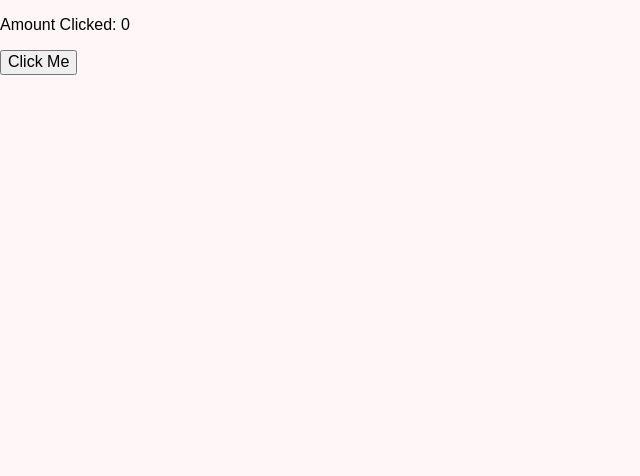
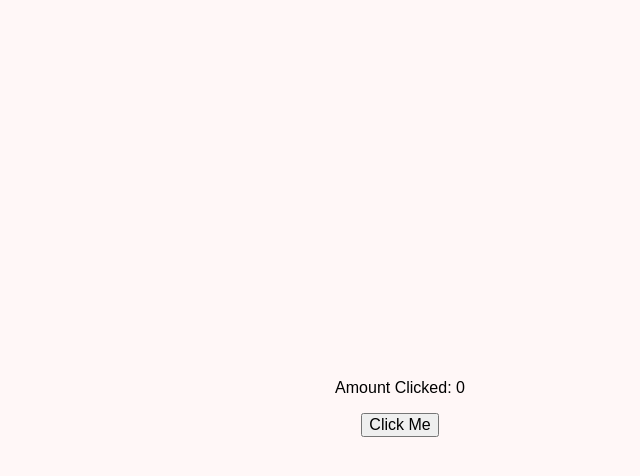
Before and after one commit to mjollnir03/ButtonClicker, an Electron app: page index.html in a window 800 px wide. Shown: the whole page, without its empty margins (0-640 px from the left). Drawn offline with Linux system fonts and the light colour scheme.

Commit message:
update main.css

```diff
--- a/styles/main.css
+++ b/styles/main.css
@@ -26,3 +26,12 @@ h1 {
     font-size: var(--font-size-title);
     margin: 0;
 }
+
+.myContainer {
+    flex-grow: 1;
+    display: flex;
+    flex-direction: column;
+    justify-content: center;
+    align-items: center;
+    padding: 2rem;
+}
```
